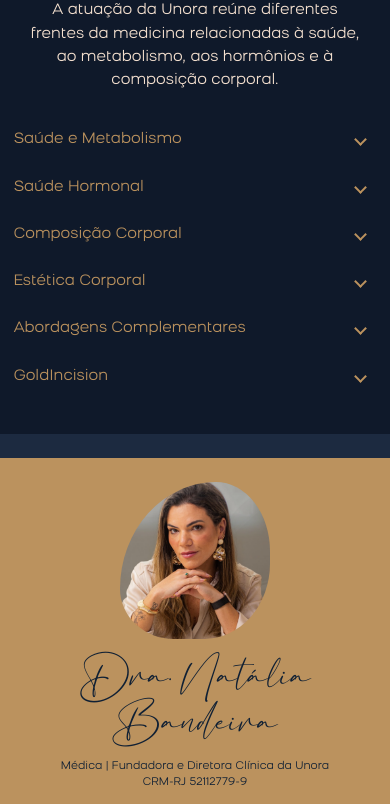
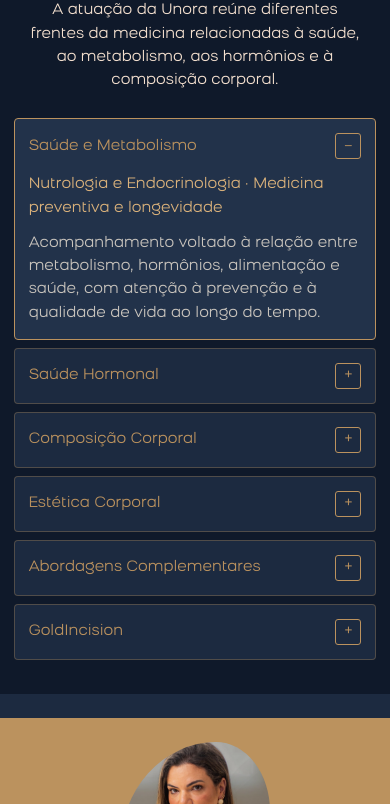
Before and after one commit to AlanneDias/Unora-Clinic, a plain HTML site: page index.html in a window 390 px wide. Shown: the part 1545-2349 px from the top of the page. Drawn offline with Linux system fonts and the light colour scheme.

Commit message:
Transforma Serviços em acordeão de cartões responsivo

```diff
--- a/index.html
+++ b/index.html
@@ -371,17 +371,85 @@ header nav a, #dra-natalia .doctor-profile p, #dra-natalia .doctor-role,
 #perguntas details[open] summary::after { transform: rotate(225deg); }
 #perguntas .service-content p { margin: 0; }
 #perguntas .service-content a { text-decoration: underline; text-underline-offset: 3px; }
+
+/* Acordeão de serviços */
+#servicos .service-cards {
+  display: grid;
+  gap: 8px;
+  margin-top: 26px;
+}
+#servicos .service-cards .service {
+  width: 100%;
+  min-width: 0;
+  margin: 0;
+  background: var(--navy);
+  border: 1px solid #b78f5c55;
+  border-radius: 4px;
+}
+#servicos .service-cards .service[open] {
+  background: #22324a;
+  border-color: var(--gold);
+}
+#servicos .service-cards summary {
+  position: relative;
+  gap: 12px;
+  padding: 14px;
+  overflow-wrap: anywhere;
+}
+#servicos .service-cards summary::after,
+#servicos .service-cards details[open] summary::after {
+  content: "+";
+  display: grid;
+  place-items: center;
+  width: 24px;
+  height: 24px;
+  margin: 0 0 0 auto;
+  border: 1px solid currentColor;
+  border-radius: 3px;
+  font-size: var(--texto-leitura);
+  line-height: 1;
+  transform: none;
+}
+#servicos .service-cards details[open] summary::after { content: "−"; }
+#servicos .service-cards .service-content {
+  padding: 0 14px 14px;
+}
+#servicos .service-cards .service-content p:last-child { margin-bottom: 0; }
+@media (min-width: 900px) {
+  #servicos .service-cards {
+    display: flex;
+    align-items: stretch;
+    min-height: 245px;
+  }
+  #servicos .service-cards .service { flex: 1 1 0; width: auto; }
+  #servicos .service-cards .service[open] { flex: 0 0 37%; }
+  #servicos .service-cards .service:not([open]) summary {
+    display: block;
+    height: 100%;
+    padding-bottom: 54px;
+    font-size: var(--texto-apoio);
+  }
+  #servicos .service-cards .service:not([open]) summary::after {
+    position: absolute;
+    bottom: 14px;
+    left: 14px;
+    margin: 0;
+  }
+}
 </style></head><body>
 <header><nav aria-label="Navegação principal"><a href="#clinica">Clínica</a><a href="#servicos">Serviços</a><a href="#dra-natalia">Dra Natália</a><a href="#agendamento">Agendamento</a></nav></header>
 <main><section class="hero" id="inicio"><img src="assets/capa-idv-unora.jpg" alt="" fetchpriority="high"><div class="hero-inner"><h1><img class="hero-logo" src="assets/unora.png" alt="UNORA Clinic"></h1><hr><p>Na Unora, saúde, metabolismo e composição corporal são cuidados de forma integrada.</p><p>Um olhar médico que considera as diferentes dimensões da saúde e compreende cada paciente em sua individualidade.</p></div></section>
 <section class="section" id="clinica"><div class="wrap intro"><img class="symbol" src="assets/simbolo.png" alt="Símbolo Unora" loading="lazy"><div><h2 class="sr-only">Clínica</h2><p>A Unora Clínica nasceu com a proposta de oferecer um cuidado médico que considera o corpo em sua complexidade.</p><p>Saúde metabólica, hormônios, composição corporal e estética estão relacionados e, por isso, são compreendidos de forma integrada dentro da clínica.</p><p>Essa visão reúne conhecimento médico e proximidade em uma experiência de cuidado atenta à história, às necessidades e ao momento de vida de cada paciente.</p><p>Mais do que reunir diferentes especialidades e procedimentos, a Unora busca construir uma relação em que medicina e cuidado caminham juntos, com atenção em cada etapa.</p></div></div></section>
 <section class="section services" id="servicos"><div class="wrap"><div class="section-head"><h2>Serviços da Unora</h2><p>A atuação da Unora reúne diferentes frentes da medicina relacionadas à saúde, ao metabolismo, aos hormônios e à composição corporal.</p></div>
-<details class="service"><summary><span>Saúde e Metabolismo</span></summary><div class="service-content"><p class="sub">Nutrologia e Endocrinologia · Medicina preventiva e longevidade</p><p>Acompanhamento voltado à relação entre metabolismo, hormônios, alimentação e saúde, com atenção à prevenção e à qualidade de vida ao longo do tempo.</p></div></details>
-<details class="service"><summary><span>Saúde Hormonal</span></summary><div class="service-content"><p class="sub">Avaliação hormonal · Reposição hormonal</p><p>Cuidado direcionado às alterações hormonais e às diferentes fases da vida da mulher, incluindo avaliação e acompanhamento da reposição hormonal quando indicada.</p></div></details>
-<details class="service"><summary><span>Composição Corporal</span></summary><div class="service-content"><p class="sub">Emagrecimento · Hipertrofia · Lipedema</p><p>Acompanhamento que considera os fatores metabólicos e hormonais envolvidos na composição corporal, na construção e preservação de massa muscular e nas particularidades do lipedema.</p></div></details>
-<details class="service"><summary><span>Estética Corporal</span></summary><div class="service-content"><p class="sub">Harmonização corporal</p><p>Procedimentos voltados ao contorno corporal e ao tratamento de questões como gordura localizada e flacidez, conforme indicação e avaliação médica.</p></div></details>
-<details class="service"><summary><span>Abordagens Complementares</span></summary><div class="service-content"><p class="sub">Prática ortomolecular</p><p>Abordagem complementar ao cuidado médico, considerando aspectos nutricionais, metabólicos e bioquímicos.</p></div></details>
-<details class="service"><summary><span>GoldIncision</span></summary><div class="service-content"><p class="sub">Tratamento para celulite</p><p>O tratamento combina a ruptura das traves fibrosas com o estímulo de colágeno por bioestimulador.</p><p>A Dra. Natália Bandeira é licenciada para realizar a técnica. O planejamento é definido de forma individual, na avaliação médica.</p></div></details>
+<div class="service-cards">
+<details class="service" name="unora-servicos" open><summary><span>Saúde e Metabolismo</span></summary><div class="service-content"><p class="sub">Nutrologia e Endocrinologia · Medicina preventiva e longevidade</p><p>Acompanhamento voltado à relação entre metabolismo, hormônios, alimentação e saúde, com atenção à prevenção e à qualidade de vida ao longo do tempo.</p></div></details>
+<details class="service" name="unora-servicos"><summary><span>Saúde Hormonal</span></summary><div class="service-content"><p class="sub">Avaliação hormonal · Reposição hormonal</p><p>Cuidado direcionado às alterações hormonais e às diferentes fases da vida da mulher, incluindo avaliação e acompanhamento da reposição hormonal quando indicada.</p></div></details>
+<details class="service" name="unora-servicos"><summary><span>Composição Corporal</span></summary><div class="service-content"><p class="sub">Emagrecimento · Hipertrofia · Lipedema</p><p>Acompanhamento que considera os fatores metabólicos e hormonais envolvidos na composição corporal, na construção e preservação de massa muscular e nas particularidades do lipedema.</p></div></details>
+<details class="service" name="unora-servicos"><summary><span>Estética Corporal</span></summary><div class="service-content"><p class="sub">Harmonização corporal</p><p>Procedimentos voltados ao contorno corporal e ao tratamento de questões como gordura localizada e flacidez, conforme indicação e avaliação médica.</p></div></details>
+<details class="service" name="unora-servicos"><summary><span>Abordagens Complementares</span></summary><div class="service-content"><p class="sub">Prática ortomolecular</p><p>Abordagem complementar ao cuidado médico, considerando aspectos nutricionais, metabólicos e bioquímicos.</p></div></details>
+<details class="service" name="unora-servicos"><summary><span>GoldIncision</span></summary><div class="service-content"><p class="sub">Tratamento para celulite</p><p>O tratamento combina a ruptura das traves fibrosas com o estímulo de colágeno por bioestimulador.</p><p>A Dra. Natália Bandeira é licenciada para realizar a técnica. O planejamento é definido de forma individual, na avaliação médica.</p></div></details>
+</div>
+
 </div></section>
 <section class="doctor" id="dra-natalia">
 <div class="doctor-profile">
```
